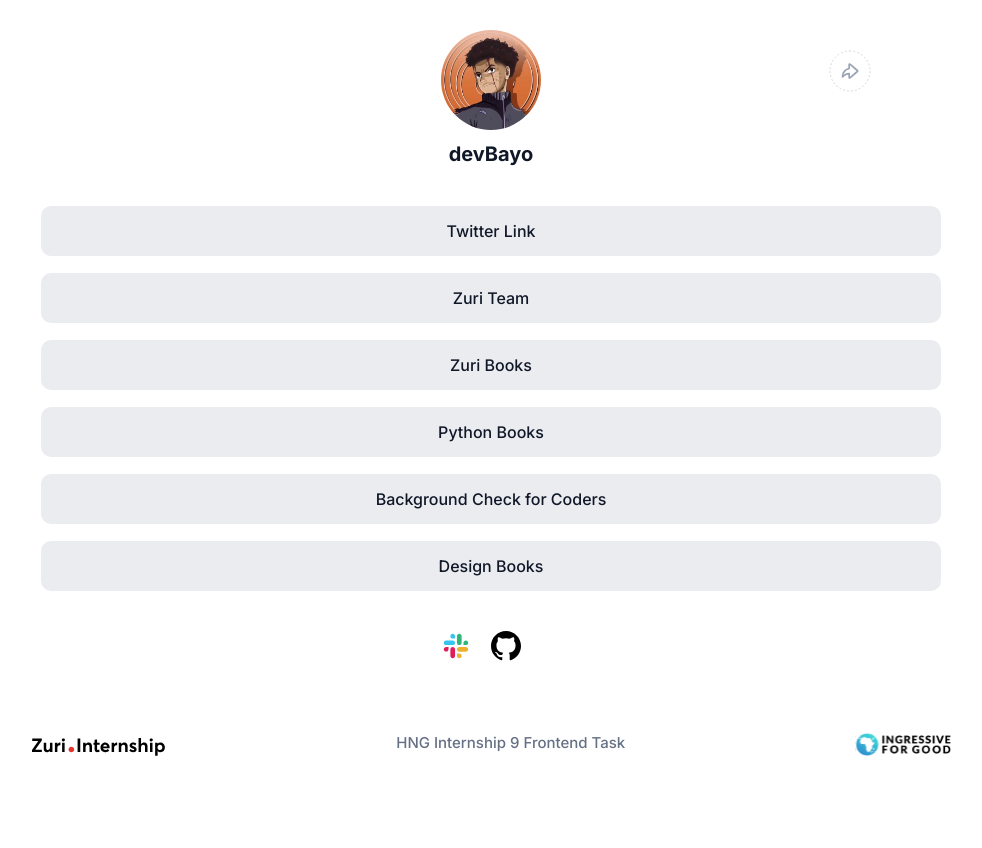
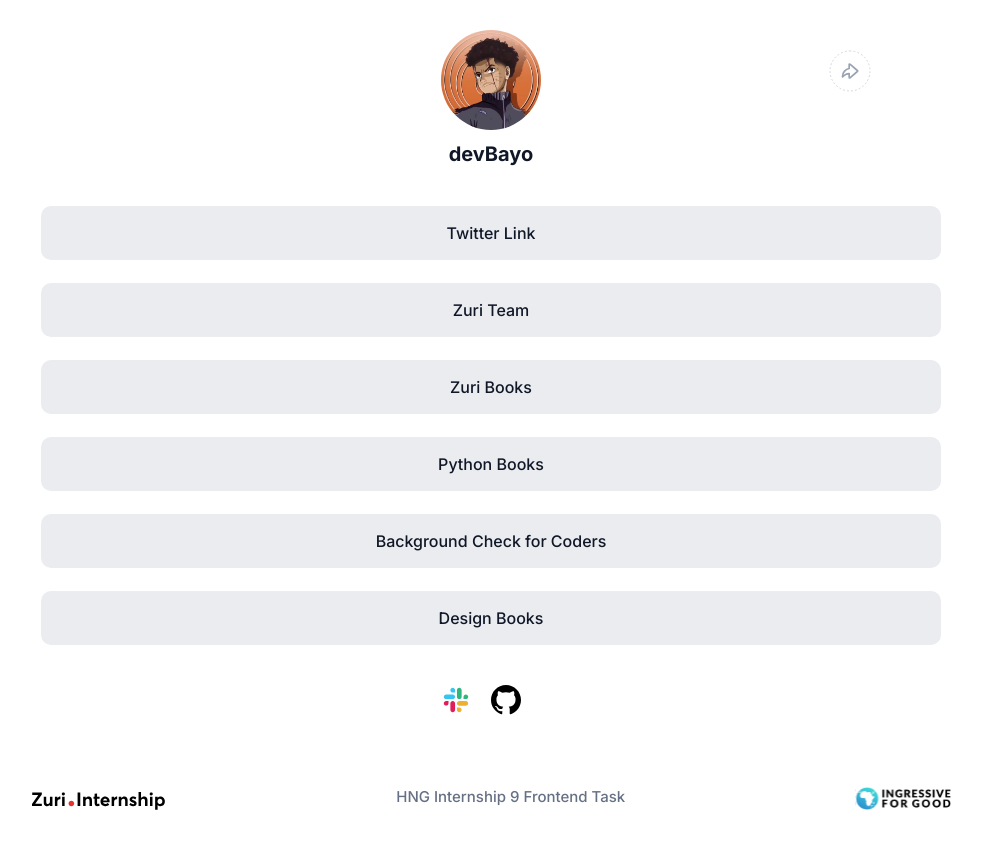
Before and after one commit to devBayo/HNG-LinkTree, a React (Create React App) app: page / in a window 1280 px wide. Shown: the top 848 px of the page, without its empty margins (149-1131 px from the left). Before the commit the page ends 801 px from the top, so only its background shows below. Built offline with nearby package versions, Linux system fonts and the light colour scheme.

Commit message:
modified styles

```diff
--- a/src/components/Links/Links.module.css
+++ b/src/components/Links/Links.module.css
@@ -14,7 +14,7 @@
 
   width: 100%;
   background-color: #eaecf0;
-  padding: 1.5rem 3rem;
+  padding: 1.7rem 3rem;
   border-radius: 1rem;
 
   text-decoration: none;
@@ -22,7 +22,7 @@
 }
 
 .link:link:not(:last-child) {
-  margin-bottom: 1.7rem;
+  margin-bottom: 2.3rem;
 }
 
 .link:hover,
```
